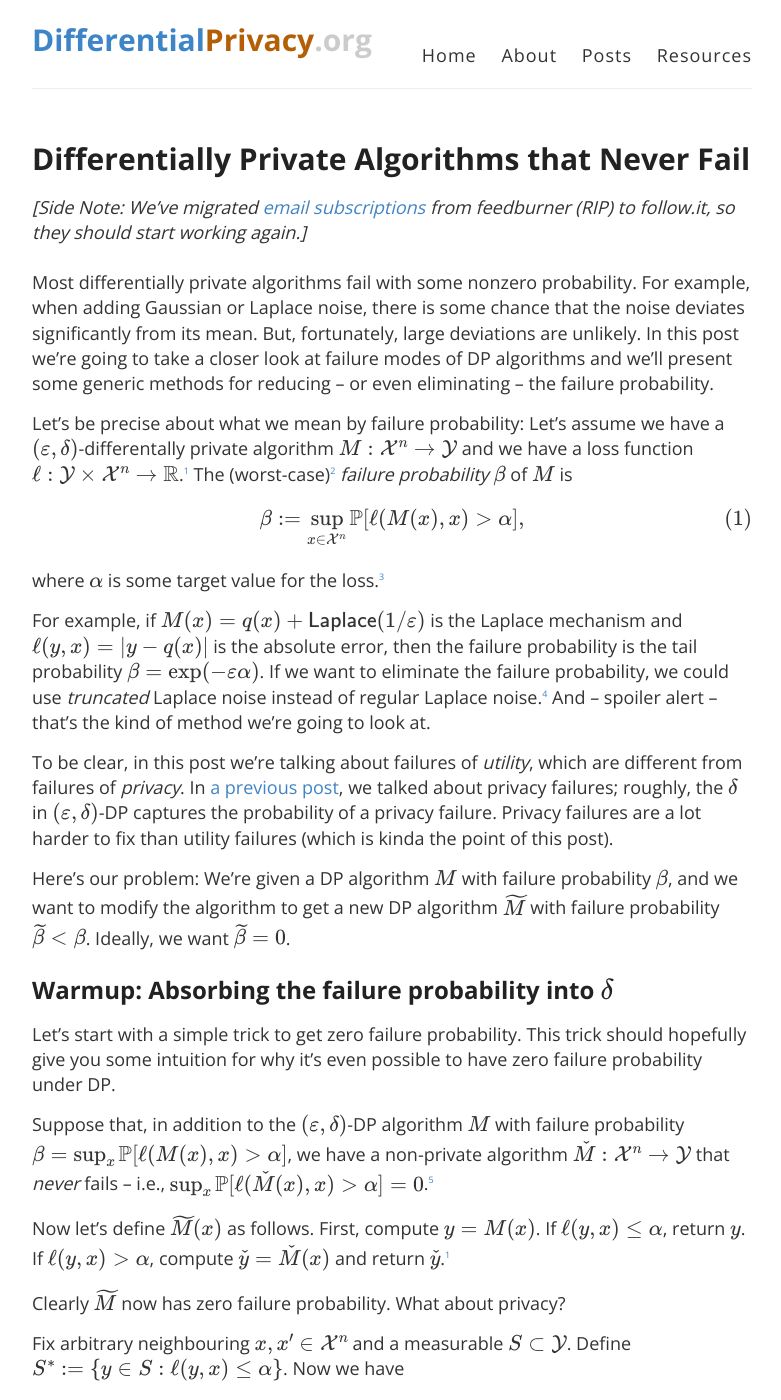
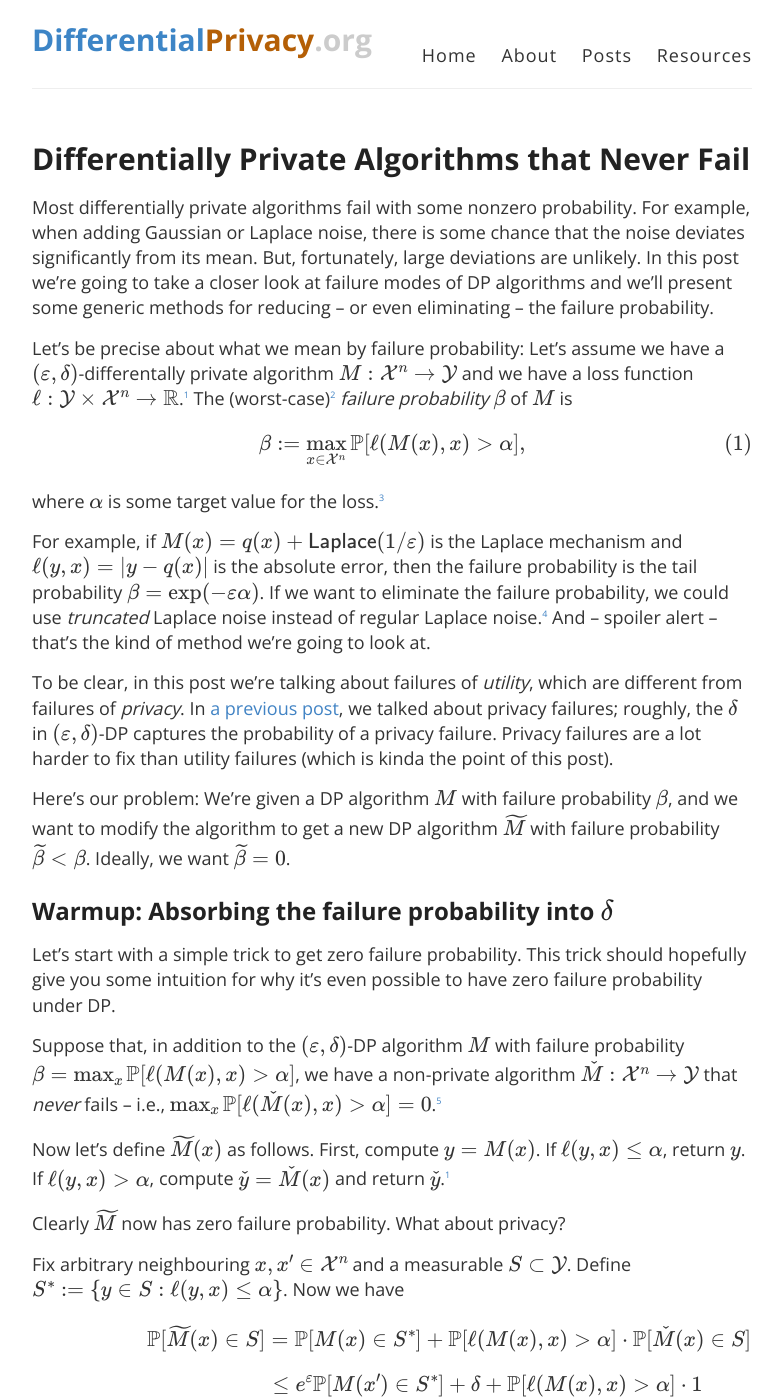
Before and after one commit to differentialprivacy/differentialprivacy, a Jekyll site: the page built from _posts/2025-03-09-fail-prob.md, in a window 1280 px wide and 1400 px high. Shown: the whole window, without its empty margins (248-1029 px from the left). Built offline with Jekyll 4.4.1, drawn with Linux system fonts in a browser that asks for light colours; comment, search, counter and statistics services are not loaded.

Commit message:
removing temporary message

```diff
--- a/_posts/2025-03-09-fail-prob.md
+++ b/_posts/2025-03-09-fail-prob.md
@@ -9,13 +9,12 @@ timestamp: 7:00:00 -0700
 categories: [Algorithms]
 ---
 
-*\[Side Note: We've migrated [email subscriptions](https://follow.it/differential-privacy-1?leanpub) from feedburner (RIP) to follow.it, so they should start working again.\]* <br /> <br />
 Most differentially private algorithms fail with some nonzero probability. For example, when adding Gaussian or Laplace noise, there is some chance that the noise deviates significantly from its mean. But, fortunately, large deviations are unlikely.
 In this post we're going to take a closer look at failure modes of DP algorithms and we'll present some generic methods for reducing -- or even eliminating -- the failure probability.
 
 Let's be precise about what we mean by failure probability:
 Let's assume we have a \\\(\(\\varepsilon,\\delta\)\\\)-differentally private algorithm \\\(M : \\mathcal{X}^n \\to \\mathcal{Y}\\\) and we have a loss function \\\(\\ell : \\mathcal{Y} \\times \\mathcal{X}^n \\to \\mathbb{R}\\\).[^loss]
-The (worst-case)[^fail] _failure probability_ \\\(\\beta\\\) of \\\(M\\\) is \\\[\\beta := \\sup\_{x\\in\\mathcal{X}^n} \\mathbb{P}\[\ell\(M\(x\),x\)&gt;\\alpha\],\\tag{1}\\\] where \\\(\\alpha\\\) is some target value for the loss.[^1]
+The (worst-case)[^fail] _failure probability_ \\\(\\beta\\\) of \\\(M\\\) is \\\[\\beta := \\max\_{x\\in\\mathcal{X}^n} \\mathbb{P}\[\ell\(M\(x\),x\)&gt;\\alpha\],\\tag{1}\\\] where \\\(\\alpha\\\) is some target value for the loss.[^1]
 
 For example, if \\\(M\(x\)=q\(x\)+\\mathsf{Laplace}\(1/\\varepsilon\)\\\) is the Laplace mechanism and \\\(\\ell\(y,x\)=\|y-q\(x\)\|\\\) is the absolute error, then the failure probability is the tail probability \\\(\\beta = \\exp\(-\\varepsilon\\alpha\)\\\).
 If we want to eliminate the failure probability, we could use _truncated_ Laplace noise instead of regular Laplace noise.[^tlap] And -- spoiler alert -- that's the kind of method we're going to look at.
@@ -29,7 +28,7 @@ Here's our problem: We're given a DP algorithm \\\(M\\\) with failure probabilit
 
 Let's start with a simple trick to get zero failure probability. This trick should hopefully give you some intuition for why it's even possible to have zero failure probability under DP.
 
-Suppose that, in addition to the \\\(\(\\varepsilon,\\delta\)\\\)-DP algorithm \\\(M\\\) with failure probability \\\(\\beta=\\sup\_x\\mathbb{P}\[\\ell\(M\(x\),x\)&gt;\\alpha\]\\\), we have a non-private algorithm \\\(\\check{M} : \\mathcal{X}^n \\to \\mathcal{Y}\\\) that _never_ fails -- i.e., \\\(\\sup\_x \\mathbb{P}\[\\ell\(\\check{M}\(x\),x\)&gt;\\alpha\]=0\\\).[^2]
+Suppose that, in addition to the \\\(\(\\varepsilon,\\delta\)\\\)-DP algorithm \\\(M\\\) with failure probability \\\(\\beta=\\max\_x\\mathbb{P}\[\\ell\(M\(x\),x\)&gt;\\alpha\]\\\), we have a non-private algorithm \\\(\\check{M} : \\mathcal{X}^n \\to \\mathcal{Y}\\\) that _never_ fails -- i.e., \\\(\\max\_x \\mathbb{P}\[\\ell\(\\check{M}\(x\),x\)&gt;\\alpha\]=0\\\).[^2]
 
 Now let's define \\\(\\widetilde{M}\(x\)\\\) as follows. First, compute \\\(y=M\(x\)\\\). If \\\(\\ell\(y,x\)\\le\\alpha\\\), return \\\(y\\\). If \\\(\\ell\(y,x\)&gt;\\alpha\\\), compute \\\(\\check{y}=\\check{M}\(x\)\\\) and return \\\(\\check{y}\\\).[^loss]
 
```
